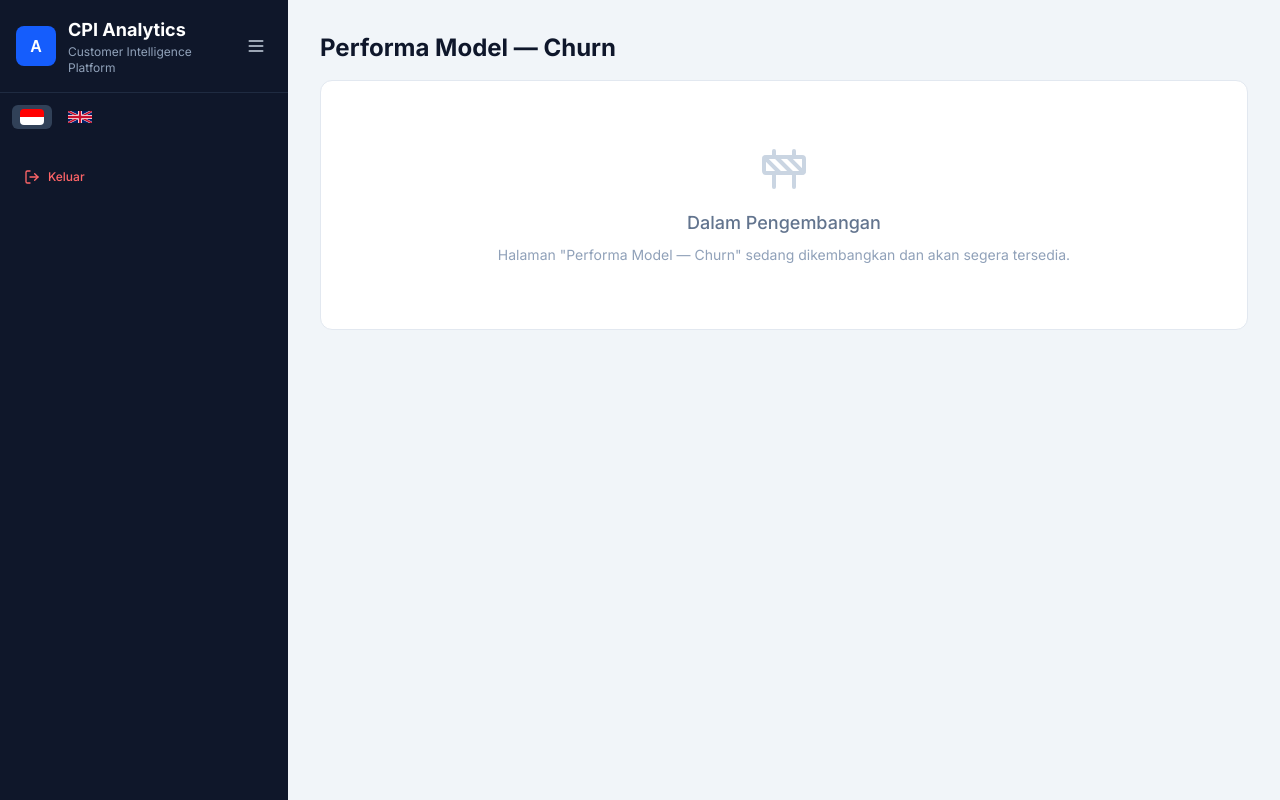
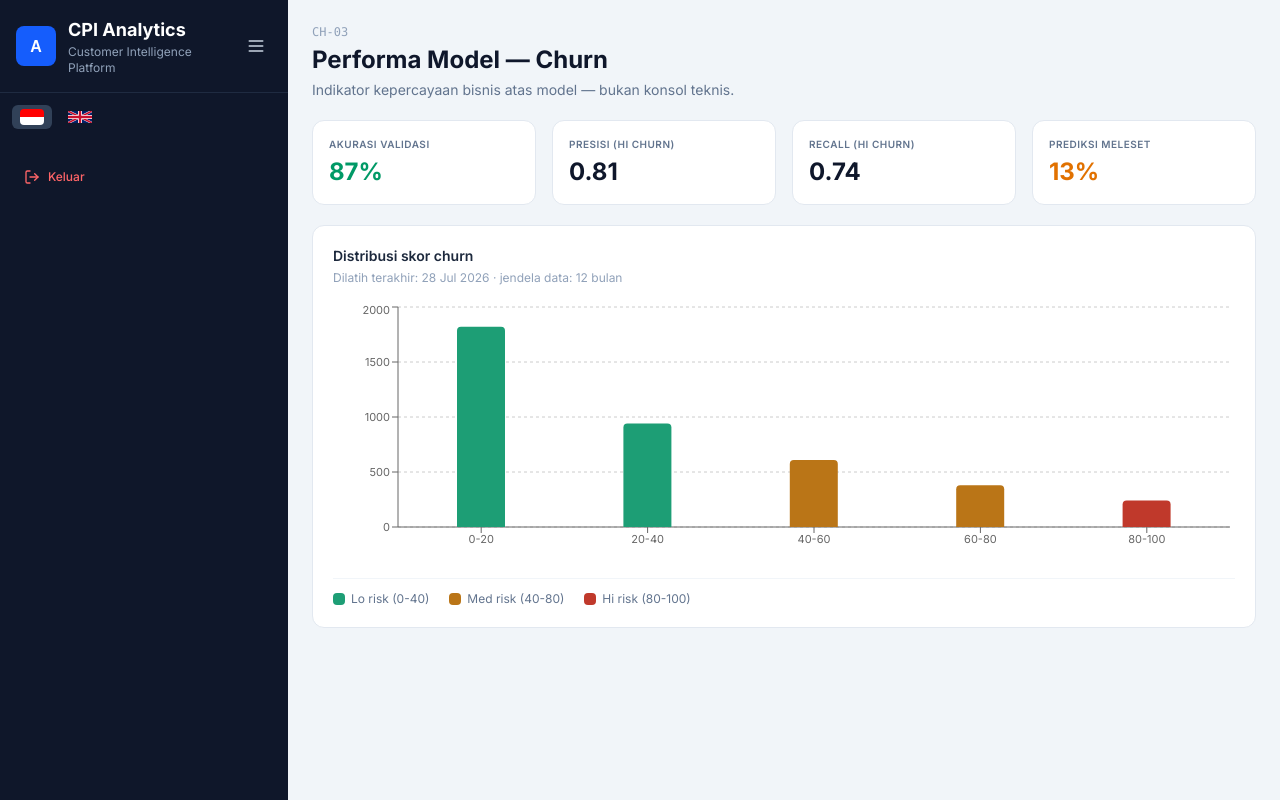
Before and after one commit to ibgithub/anvaia-analytics-bali, a React (Vite) app in the folder cpi-src/frontend/: page /churn/model-performance in a window 1280 px wide. Built offline with nearby package versions, Linux system fonts and the light colour scheme; sample sign-in values are in the browser's storage.

Commit message:
feat(pages): add Churn Model Performance and Profitability Model Performance pages

```diff
--- a/cpi-src/frontend/src/app/App.tsx
+++ b/cpi-src/frontend/src/app/App.tsx
@@ -9,6 +9,8 @@ import { ChurnRanking } from './pages/ChurnRanking';
 import { CpiMatrix } from './pages/CpiMatrix';
 import { ProfitabilityOverview } from './pages/ProfitabilityOverview';
 import { ProfitabilityList } from './pages/ProfitabilityList';
+import { ProfitabilityModelPerformance } from './pages/ProfitabilityModelPerformance';
+import { ChurnModelPerformance } from './pages/ChurnModelPerformance';
 import { SegmentationOverview } from './pages/SegmentationOverview';
 import { RoleManagement } from './pages/RoleManagement';
 import { UserManagement } from './pages/UserManagement';
@@ -50,12 +52,12 @@ const router = createBrowserRouter([
       // 2. Churn Analysis
       { path: 'churn/overview', element: <ChurnOverview /> },
       { path: 'churn/ranking', element: <ChurnRanking /> },
-      { path: 'churn/model-performance', element: <PlaceholderPage menuKey="menu_ch_03" /> },
+      { path: 'churn/model-performance', element: <ChurnModelPerformance /> },
 
       // 3. Customer Profitability
       { path: 'profitability/overview', element: <ProfitabilityOverview /> },
       { path: 'profitability/list', element: <ProfitabilityList /> },
-      { path: 'profitability/model-performance', element: <PlaceholderPage menuKey="menu_cp_03" /> },
+      { path: 'profitability/model-performance', element: <ProfitabilityModelPerformance /> },
 
       // 4. Customer Segmentation
       { path: 'segmentation/overview', element: <SegmentationOverview /> },
--- /dev/null
+++ b/cpi-src/frontend/src/app/pages/ChurnModelPerformance.tsx
@@ -0,0 +1,83 @@
+import { useI18n } from '../i18n';
+import { BarChart, Bar, Cell, XAxis, YAxis, CartesianGrid, Tooltip, ResponsiveContainer } from 'recharts';
+
+const SCORE_DISTRIBUTION = [
+  { range: '0-20', count: 1820 },
+  { range: '20-40', count: 940 },
+  { range: '40-60', count: 610 },
+  { range: '60-80', count: 380 },
+  { range: '80-100', count: 240 },
+];
+
+const BAR_COLORS = ['#1D9E75', '#1D9E75', '#BA7517', '#BA7517', '#C0392B'];
+
+export function ChurnModelPerformance() {
+  const { lang } = useI18n();
+
+  return (
+    <div className="p-6 space-y-5">
+      {/* Header */}
+      <div>
+        <p className="text-xs text-slate-400 font-mono mb-1">CH-03</p>
+        <h1 className="text-2xl font-bold text-slate-900">
+          {lang === 'id' ? 'Performa Model — Churn' : 'Model Performance — Churn'}
+        </h1>
+        <p className="text-sm text-slate-500 mt-1">
+          {lang === 'id'
+            ? 'Indikator kepercayaan bisnis atas model — bukan konsol teknis.'
+            : 'Business confidence indicator for the model — not a technical console.'}
+        </p>
+      </div>
+
+      {/* KPI Cards */}
+      <div className="grid grid-cols-1 md:grid-cols-2 lg:grid-cols-4 gap-4">
+        <KpiCard label={lang === 'id' ? 'Akurasi validasi' : 'Validation accuracy'} value="87%" accent="good" />
+        <KpiCard label={lang === 'id' ? 'Presisi (Hi churn)' : 'Precision (Hi churn)'} value="0.81" />
+        <KpiCard label={lang === 'id' ? 'Recall (Hi churn)' : 'Recall (Hi churn)'} value="0.74" />
+        <KpiCard label={lang === 'id' ? 'Prediksi meleset' : 'Missed predictions'} value="13%" accent="warn" />
+      </div>
+
+      {/* Chart + Info */}
+      <div className="bg-white border border-slate-200 rounded-xl p-5">
+        <h3 className="text-sm font-semibold text-slate-800 mb-1">
+          {lang === 'id' ? 'Distribusi skor churn' : 'Churn score distribution'}
+        </h3>
+        <p className="text-xs text-slate-400 mb-4">
+          {lang === 'id'
+            ? 'Dilatih terakhir: 28 Jul 2026 · jendela data: 12 bulan'
+            : 'Last trained: 28 Jul 2026 · data window: 12 months'}
+        </p>
+        <ResponsiveContainer width="100%" height={260}>
+          <BarChart data={SCORE_DISTRIBUTION}>
+            <CartesianGrid strokeDasharray="3 3" vertical={false} />
+            <XAxis dataKey="range" fontSize={11} />
+            <YAxis fontSize={11} />
+            <Tooltip />
+            <Bar dataKey="count" radius={[4, 4, 0, 0]} barSize={48}>
+              {SCORE_DISTRIBUTION.map((_, i) => (
+                <Cell key={i} fill={BAR_COLORS[i]} />
+              ))}
+            </Bar>
+          </BarChart>
+        </ResponsiveContainer>
+
+        {/* Legend */}
+        <div className="flex items-center gap-5 mt-4 pt-3 border-t border-slate-100 text-xs text-slate-500">
+          <div className="flex items-center gap-1.5"><div className="w-3 h-3 rounded bg-[#1D9E75]" /> Lo risk (0-40)</div>
+          <div className="flex items-center gap-1.5"><div className="w-3 h-3 rounded bg-[#BA7517]" /> Med risk (40-80)</div>
+          <div className="flex items-center gap-1.5"><div className="w-3 h-3 rounded bg-[#C0392B]" /> Hi risk (80-100)</div>
+        </div>
+      </div>
+    </div>
+  );
+}
+
+function KpiCard({ label, value, accent }: { label: string; value: string; accent?: 'good' | 'warn' }) {
+  const valueColor = accent === 'good' ? 'text-emerald-600' : accent === 'warn' ? 'text-amber-600' : 'text-slate-900';
+  return (
+    <div className="bg-white border border-slate-200 rounded-xl p-4">
+      <p className="text-[10px] font-semibold text-slate-500 uppercase tracking-wider mb-1">{label}</p>
+      <p className={`text-2xl font-bold ${valueColor}`}>{value}</p>
+    </div>
+  );
+}
--- /dev/null
+++ b/cpi-src/frontend/src/app/pages/ProfitabilityModelPerformance.tsx
@@ -0,0 +1,71 @@
+import { useI18n } from '../i18n';
+import { LineChart, Line, XAxis, YAxis, CartesianGrid, Tooltip, ResponsiveContainer, Legend } from 'recharts';
+
+const MONTHS = ['Ags', 'Sep', 'Okt', 'Nov', 'Des', 'Jan', 'Feb', 'Mar', 'Apr', 'Mei', 'Jun', 'Jul'];
+const PREDICTION_DATA = MONTHS.map((m, i) => ({
+  month: m,
+  actual: 1200 + i * 90,
+  predicted: 1200 + i * 90 + Math.round(Math.sin(i) * 60),
+}));
+
+export function ProfitabilityModelPerformance() {
+  const { lang } = useI18n();
+
+  return (
+    <div className="p-6 space-y-5">
+      {/* Header */}
+      <div>
+        <p className="text-xs text-slate-400 font-mono mb-1">CP-03</p>
+        <h1 className="text-2xl font-bold text-slate-900">
+          {lang === 'id' ? 'Performa Model — Profitabilitas' : 'Model Performance — Profitability'}
+        </h1>
+        <p className="text-sm text-slate-500 mt-1">
+          {lang === 'id'
+            ? 'Indikator kualitas Profitability Index (error prediksi, jendela 6 bulan ke depan).'
+            : 'Profitability Index quality indicator (prediction error, 6-month forward window).'}
+        </p>
+      </div>
+
+      {/* KPI Cards */}
+      <div className="grid grid-cols-1 md:grid-cols-2 lg:grid-cols-4 gap-4">
+        <KpiCard label="MAPE" value="9.4%" accent="good" />
+        <KpiCard label="R²" value="0.86" />
+        <KpiCard label="Bias" value="+1.2%" />
+        <KpiCard label={lang === 'id' ? 'Jendela prediksi' : 'Prediction window'} value={lang === 'id' ? '6 bln' : '6 mo'} />
+      </div>
+
+      {/* Chart */}
+      <div className="bg-white border border-slate-200 rounded-xl p-5">
+        <h3 className="text-sm font-semibold text-slate-800 mb-1">
+          {lang === 'id' ? 'Prediksi vs aktual (Rp jt)' : 'Predicted vs actual (Rp M)'}
+        </h3>
+        <p className="text-xs text-slate-400 mb-4">
+          {lang === 'id'
+            ? 'Dilatih terakhir: 28 Jul 2026 · jendela data: 12 bulan'
+            : 'Last trained: 28 Jul 2026 · data window: 12 months'}
+        </p>
+        <ResponsiveContainer width="100%" height={280}>
+          <LineChart data={PREDICTION_DATA}>
+            <CartesianGrid strokeDasharray="3 3" />
+            <XAxis dataKey="month" fontSize={11} />
+            <YAxis tickFormatter={(v) => `Rp ${v}jt`} fontSize={11} />
+            <Tooltip formatter={(v: number) => `Rp ${v} jt`} />
+            <Legend verticalAlign="bottom" height={36} />
+            <Line type="monotone" dataKey="actual" name={lang === 'id' ? 'Aktual' : 'Actual'} stroke="#1F3864" strokeWidth={2} dot={false} />
+            <Line type="monotone" dataKey="predicted" name={lang === 'id' ? 'Prediksi' : 'Predicted'} stroke="#B4522E" strokeWidth={2} strokeDasharray="5 4" dot={false} />
+          </LineChart>
+        </ResponsiveContainer>
+      </div>
+    </div>
+  );
+}
+
+function KpiCard({ label, value, accent }: { label: string; value: string; accent?: 'good' | 'warn' }) {
+  const valueColor = accent === 'good' ? 'text-emerald-600' : accent === 'warn' ? 'text-amber-600' : 'text-slate-900';
+  return (
+    <div className="bg-white border border-slate-200 rounded-xl p-4">
+      <p className="text-[10px] font-semibold text-slate-500 uppercase tracking-wider mb-1">{label}</p>
+      <p className={`text-2xl font-bold ${valueColor}`}>{value}</p>
+    </div>
+  );
+}
```
